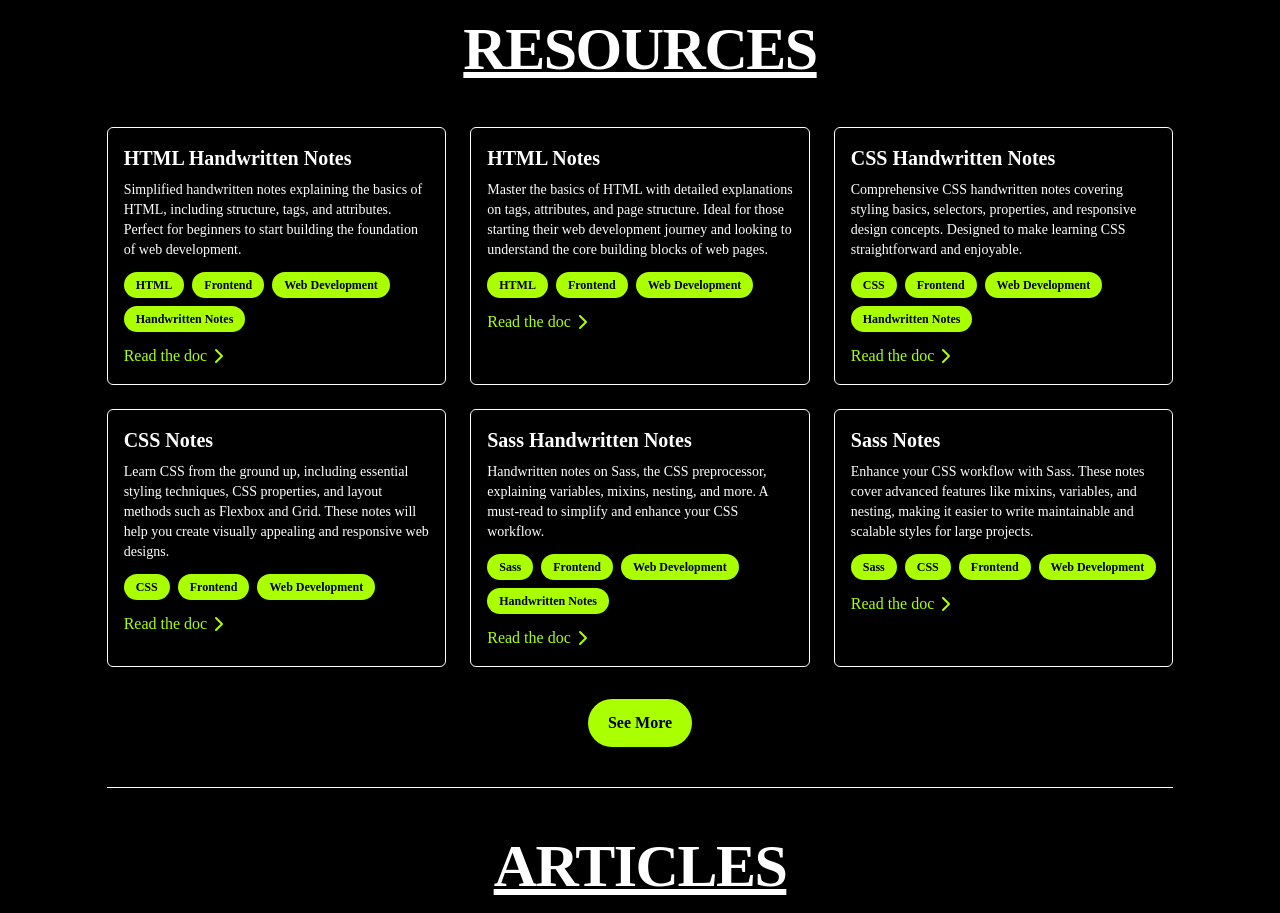
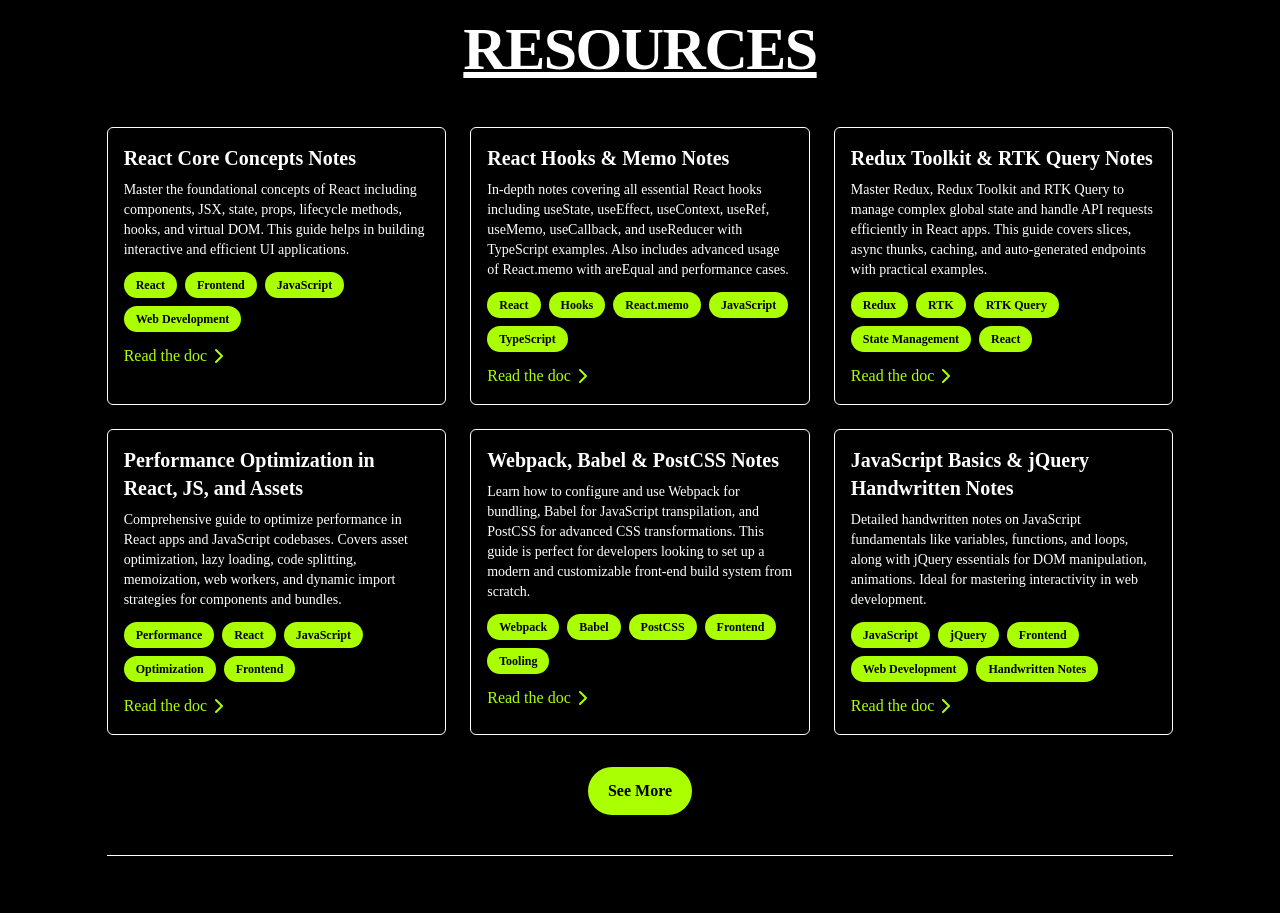
Before and after one commit to shubhamsalunkhe16/portfolio, a React (Create React App) app: page / in a window 1280 px wide. Shown: the part 6660-7573 px from the top of the page. Built offline with nearby package versions, Linux system fonts and the light colour scheme.

Commit message:
updated resources

```diff
--- a/src/constants/resources.js
+++ b/src/constants/resources.js
@@ -1,17 +1,73 @@
 const Resources = [
   {
-    title: "HTML Handwritten Notes",
+    title: "React Core Concepts Notes",
     description:
-      "Simplified handwritten notes explaining the basics of HTML, including structure, tags, and attributes. Perfect for beginners to start building the foundation of web development.",
-    tags: ["HTML", "Frontend", "Web Development", "Handwritten Notes"],
-    link: "https://www.linkedin.com/feed/update/urn:li:activity:7269000115162415104/",
+      "Master the foundational concepts of React including components, JSX, state, props, lifecycle methods, hooks, and virtual DOM. This guide helps in building interactive and efficient UI applications.",
+    tags: ["React", "Frontend", "JavaScript", "Web Development"],
+    link: "https://github.com/shubhamsalunkhe16/react-notes",
   },
   {
-    title: "HTML Notes",
+    title: "React Hooks & Memo Notes",
     description:
-      "Master the basics of HTML with detailed explanations on tags, attributes, and page structure. Ideal for those starting their web development journey and looking to understand the core building blocks of web pages.",
-    tags: ["HTML", "Frontend", "Web Development"],
-    link: "https://github.com/shubhamsalunkhe16/html-notes",
+      "In-depth notes covering all essential React hooks including useState, useEffect, useContext, useRef, useMemo, useCallback, and useReducer with TypeScript examples. Also includes advanced usage of React.memo with areEqual and performance cases.",
+    tags: ["React", "Hooks", "React.memo", "JavaScript", "TypeScript"],
+    link: "https://github.com/shubhamsalunkhe16/react-hooks-memo-notes",
+  },
+  {
+    title: "Redux Toolkit & RTK Query Notes",
+    description:
+      "Master Redux, Redux Toolkit and RTK Query to manage complex global state and handle API requests efficiently in React apps. This guide covers slices, async thunks, caching, and auto-generated endpoints with practical examples.",
+    tags: ["Redux", "RTK", "RTK Query", "State Management", "React"],
+    link: "https://github.com/shubhamsalunkhe16/redux-rtk-rtk-query-notes",
+  },
+  {
+    title: "Performance Optimization in React, JS, and Assets",
+    description:
+      "Comprehensive guide to optimize performance in React apps and JavaScript codebases. Covers asset optimization, lazy loading, code splitting, memoization, web workers, and dynamic import strategies for components and bundles.",
+    tags: ["Performance", "React", "JavaScript", "Optimization", "Frontend"],
+    link: "https://github.com/shubhamsalunkhe16/react-js-performance-notes",
+  },
+  {
+    title: "Webpack, Babel & PostCSS Notes",
+    description:
+      "Learn how to configure and use Webpack for bundling, Babel for JavaScript transpilation, and PostCSS for advanced CSS transformations. This guide is perfect for developers looking to set up a modern and customizable front-end build system from scratch.",
+    tags: ["Webpack", "Babel", "PostCSS", "Frontend", "Tooling"],
+    link: "https://github.com/shubhamsalunkhe16/webpack-babel-postcss-notes",
+  },
+  {
+    title: "JavaScript Basics & jQuery Handwritten Notes",
+    description:
+      "Detailed handwritten notes on JavaScript fundamentals like variables, functions, and loops, along with jQuery essentials for DOM manipulation, animations. Ideal for mastering interactivity in web development.",
+    tags: [
+      "JavaScript",
+      "jQuery",
+      "Frontend",
+      "Web Development",
+      "Handwritten Notes",
+    ],
+    link: "https://www.linkedin.com/feed/update/urn:li:activity:7283151165062602752/",
+  },
+
+  {
+    title: "Basics & Advanced JavaScript Notes",
+    description:
+      "Dive into advanced JavaScript concepts such as closures, promises, async/await, and higher-order functions. These notes are designed for developers aiming to enhance their JavaScript skills and tackle complex programming challenges.",
+    tags: ["JavaScript", "Frontend", "Web Development"],
+    link: "https://github.com/shubhamsalunkhe16/js-notes",
+  },
+  {
+    title: "TypeScript Modules Notes",
+    description:
+      "TypeScript modules bring a structured way to organize code. Learn how to create, export, and import modules to build scalable applications with strong typing and improved maintainability.",
+    tags: ["TypeScript", "Frontend", "Web Development"],
+    link: "https://github.com/shubhamsalunkhe16/typescript-notes",
+  },
+  {
+    title: "jQuery Notes",
+    description:
+      "Explore an introduction to jQuery for DOM manipulation and creating interactive web elements. Perfect for beginners to get a strong foundation in web programming.",
+    tags: ["jQuery", "Frontend", "Web Development"],
+    link: "https://github.com/shubhamsalunkhe16/jQuery-notes",
   },
   {
     title: "CSS Handwritten Notes",
@@ -49,55 +105,18 @@ const Resources = [
     link: "https://github.com/shubhamsalunkhe16/tailwind-css-notes",
   },
   {
-    title: "JavaScript Basics & jQuery Handwritten Notes",
+    title: "HTML Handwritten Notes",
     description:
-      "Detailed handwritten notes on JavaScript fundamentals like variables, functions, and loops, along with jQuery essentials for DOM manipulation, animations. Ideal for mastering interactivity in web development.",
-    tags: [
-      "JavaScript",
-      "jQuery",
-      "Frontend",
-      "Web Development",
-      "Handwritten Notes",
-    ],
-    link: "https://www.linkedin.com/feed/update/urn:li:activity:7283151165062602752/",
-  },
-
-  {
-    title: "Basics & Advanced JavaScript Notes",
-    description:
-      "Dive into advanced JavaScript concepts such as closures, promises, async/await, and higher-order functions. These notes are designed for developers aiming to enhance their JavaScript skills and tackle complex programming challenges.",
-    tags: ["JavaScript", "Frontend", "Web Development"],
-    link: "https://github.com/shubhamsalunkhe16/js-notes",
+      "Simplified handwritten notes explaining the basics of HTML, including structure, tags, and attributes. Perfect for beginners to start building the foundation of web development.",
+    tags: ["HTML", "Frontend", "Web Development", "Handwritten Notes"],
+    link: "https://www.linkedin.com/feed/update/urn:li:activity:7269000115162415104/",
   },
   {
-    title: "jQuery Notes",
+    title: "HTML Notes",
     description:
-      "Explore an introduction to jQuery for DOM manipulation and creating interactive web elements. Perfect for beginners to get a strong foundation in web programming.",
-    tags: ["jQuery", "Frontend", "Web Development"],
-    link: "https://github.com/shubhamsalunkhe16/jQuery-notes",
-  },
-
-  {
-    title: "TypeScript Modules Notes",
-    description:
-      "TypeScript modules bring a structured way to organize code. Learn how to create, export, and import modules to build scalable applications with strong typing and improved maintainability.",
-    tags: ["TypeScript", "Frontend", "Web Development"],
-    link: "https://github.com/shubhamsalunkhe16/typescript-notes",
-  },
-
-  {
-    title: "Webpack, Babel & PostCSS Notes",
-    description:
-      "Learn how to configure and use Webpack for bundling, Babel for JavaScript transpilation, and PostCSS for advanced CSS transformations. This guide is perfect for developers looking to set up a modern and customizable front-end build system from scratch.",
-    tags: ["Webpack", "Babel", "PostCSS", "Frontend", "Tooling"],
-    link: "https://github.com/shubhamsalunkhe16/webpack-babel-postcss-notes",
-  },
-  {
-    title: "Redux Toolkit & RTK Query Notes",
-    description:
-      "Master Redux, Redux Toolkit and RTK Query to manage complex global state and handle API requests efficiently in React apps. This guide covers slices, async thunks, caching, and auto-generated endpoints with practical examples.",
-    tags: ["Redux", "RTK", "RTK Query", "State Management", "React"],
-    link: "https://github.com/shubhamsalunkhe16/redux-rtk-rtk-query-notes",
+      "Master the basics of HTML with detailed explanations on tags, attributes, and page structure. Ideal for those starting their web development journey and looking to understand the core building blocks of web pages.",
+    tags: ["HTML", "Frontend", "Web Development"],
+    link: "https://github.com/shubhamsalunkhe16/html-notes",
   },
 ];
 
--- a/src/pages/ResourcesPage.jsx
+++ b/src/pages/ResourcesPage.jsx
@@ -13,9 +13,9 @@ const ResourcesPage = () => {
 
   // Extract unique tags for multi-select
   const uniqueTags = useMemo(() => {
-    return Array.from(new Set(resources?.flatMap((item) => item?.tags))).map(
-      (tag) => ({ label: tag, value: tag })
-    );
+    return Array.from(new Set(resources?.flatMap((item) => item?.tags)))
+      ?.sort((a, b) => a.localeCompare(b))
+      ?.map((tag) => ({ label: tag, value: tag }));
   }, [resources]);
 
   // Get search parameters
```
